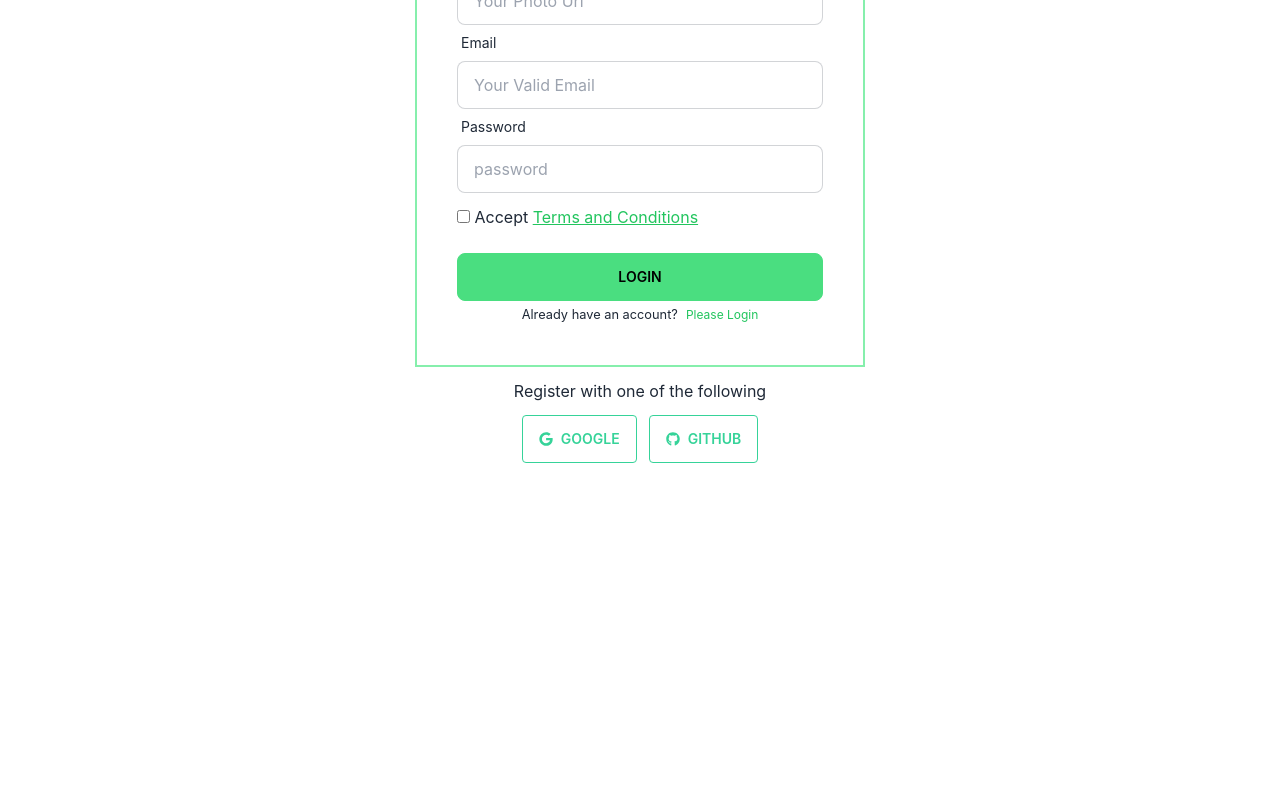
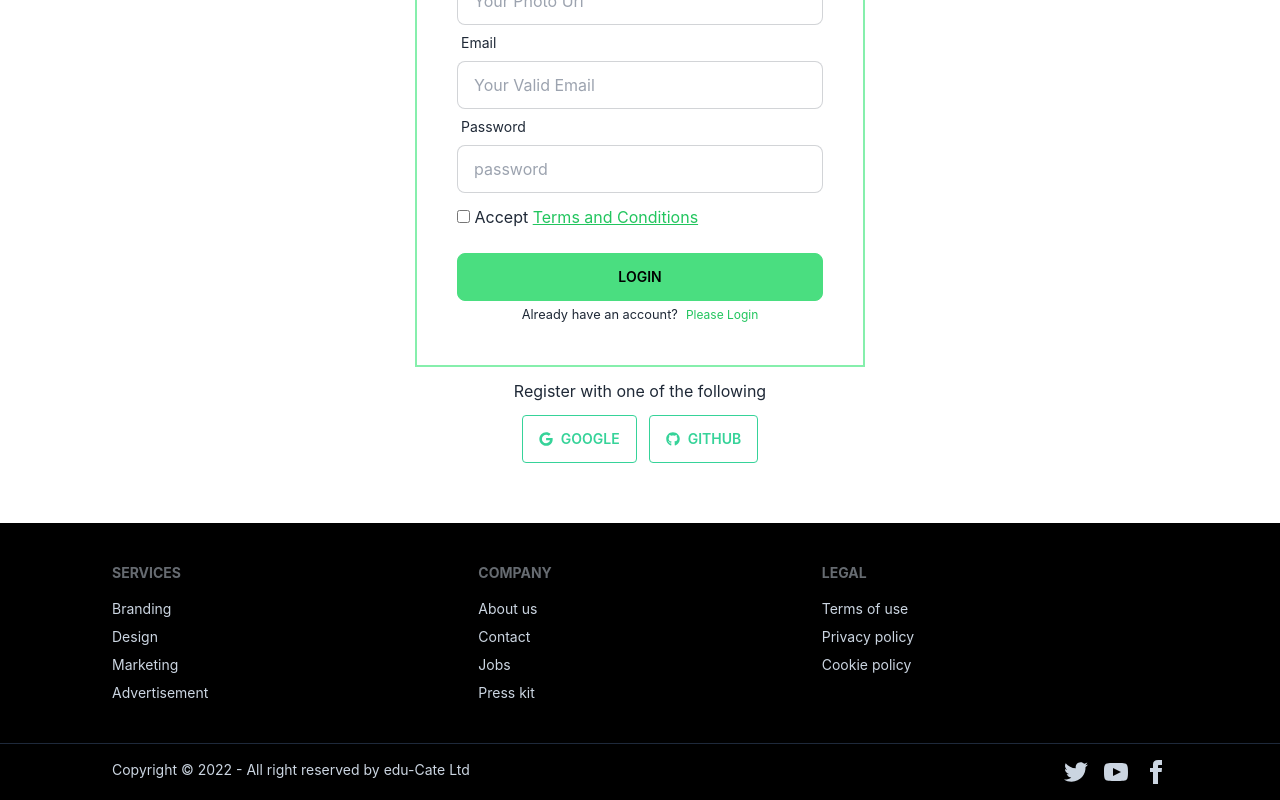
Before and after one commit to tauhid-hasan-dev/edu-cate-ed-tech-client, a React (Create React App) app: page /register in a window 1280 px wide. Shown: the part 362-1162 px from the top of the page. Before the commit the page ends 885 px from the top, so only its background shows below. Built offline with nearby package versions, Linux system fonts and the light colour scheme.

Commit message:
footer added

```diff
--- a/src/components/Blog/Blog.js
+++ b/src/components/Blog/Blog.js
@@ -1,9 +1,9 @@
 import React from 'react';
-import { FaArrowDown } from 'react-icons/fa';
+
 
 const Blog = () => {
     return (
-        <div>
+        <div className='bg-gray-700'>
             <div className='px-5 lg:px-28 py-10'>
                 <div className="cursor-pointer card rounded-md card-compact bg-gray-800  border-green-500 items-center ">
                     <div className="card-body items-center text-center m-5 ">
--- a/src/components/Courses/Courses.js
+++ b/src/components/Courses/Courses.js
@@ -4,7 +4,7 @@
 
 const Courses = () => {
     return (
-        <div className='grid grid-cols-12 px-10 lg:px-[7%] lg:py-5 bg-gray-700 gap-10'>
+        <div className='grid grid-cols-12 px-10 lg:px-[7%] lg:py-10 bg-gray-700 gap-10'>
             <div className="col-span-12 lg:col-span-3 hidden lg:block ">
                 <SideNav></SideNav>
             </div>
--- a/src/components/Other/Checkout/Checkout.js
+++ b/src/components/Other/Checkout/Checkout.js
@@ -7,7 +7,7 @@
 
     return (
         <div>
-            <div className='flex justify-center'>
+            <div className='flex justify-center '>
                 <div className='px-5 lg:px-20  py-10  flex flex-col items-center '>
                     <p className='text-2xl pb-5'>Checkout for <span className='text-green-600 text-3xl font-bold'>{title}</span> course</p>
                     <form className="p-7 lg:p-10  border-2 border-green-300 w-[350px]   lg:w-[450px] " >
--- /dev/null
+++ b/src/components/shared/Footer/Footer.js
@@ -0,0 +1,46 @@
+import React from 'react';
+
+const Footer = () => {
+    return (
+        <div className=''>
+            <footer className="footer p-10 bg-black  text-slate-300 px-28">
+                <div>
+                    <span className="footer-title">Services</span>
+                    <a href='/' className="link link-hover">Branding</a>
+                    <a href='/' className="link link-hover">Design</a>
+                    <a href='/' className="link link-hover">Marketing</a>
+                    <a href='/' className="link link-hover">Advertisement</a>
+                </div>
+                <div>
+                    <span className="footer-title">Company</span>
+                    <a href='/' className="link link-hover">About us</a>
+                    <a href='/' className="link link-hover">Contact</a>
+                    <a href='/' className="link link-hover">Jobs</a>
+                    <a href='/' className="link link-hover">Press kit</a>
+                </div>
+                <div>
+                    <span className="footer-title">Legal</span>
+                    <a href='/' className="link link-hover">Terms of use</a>
+                    <a href='/' className="link link-hover">Privacy policy</a>
+                    <a href='/' className="link link-hover">Cookie policy</a>
+                </div>
+            </footer>
+            <footer className="footer px-28 py-4 border-t border-slate-800 bg-black  text-slate-300  ">
+                <div className="items-center grid-flow-col">
+                    <div>
+                        <p>Copyright © 2022 - All right reserved by edu-Cate Ltd</p>
+                    </div>
+                </div>
+                <div className="md:place-self-center md:justify-self-end">
+                    <div className="grid grid-flow-col gap-4">
+                        <a href='/'><svg xmlns="http://www.w3.org/2000/svg" width="24" height="24" viewBox="0 0 24 24" className="fill-current"><path d="M24 4.557c-.883.392-1.832.656-2.828.775 1.017-.609 1.798-1.574 2.165-2.724-.951.564-2.005.974-3.127 1.195-.897-.957-2.178-1.555-3.594-1.555-3.179 0-5.515 2.966-4.797 6.045-4.091-.205-7.719-2.165-10.148-5.144-1.29 2.213-.669 5.108 1.523 6.574-.806-.026-1.566-.247-2.229-.616-.054 2.281 1.581 4.415 3.949 4.89-.693.188-1.452.232-2.224.084.626 1.956 2.444 3.379 4.6 3.419-2.07 1.623-4.678 2.348-7.29 2.04 2.179 1.397 4.768 2.212 7.548 2.212 9.142 0 14.307-7.721 13.995-14.646.962-.695 1.797-1.562 2.457-2.549z"></path></svg></a>
+                        <a href='/'><svg xmlns="http://www.w3.org/2000/svg" width="24" height="24" viewBox="0 0 24 24" className="fill-current"><path d="M19.615 3.184c-3.604-.246-11.631-.245-15.23 0-3.897.266-4.356 2.62-4.385 8.816.029 6.185.484 8.549 4.385 8.816 3.6.245 11.626.246 15.23 0 3.897-.266 4.356-2.62 4.385-8.816-.029-6.185-.484-8.549-4.385-8.816zm-10.615 12.816v-8l8 3.993-8 4.007z"></path></svg></a>
+                        <a href='/'><svg xmlns="http://www.w3.org/2000/svg" width="24" height="24" viewBox="0 0 24 24" className="fill-current"><path d="M9 8h-3v4h3v12h5v-12h3.642l.358-4h-4v-1.667c0-.955.192-1.333 1.115-1.333h2.885v-5h-3.808c-3.596 0-5.192 1.583-5.192 4.615v3.385z"></path></svg></a>
+                    </div>
+                </div>
+            </footer>
+        </div>
+    );
+};
+
+export default Footer;
--- a/src/layouts/Main/Main.js
+++ b/src/layouts/Main/Main.js
@@ -1,5 +1,6 @@
 import React from 'react';
 import { Outlet } from 'react-router-dom';
+import Footer from '../../components/shared/Footer/Footer';
 import Header from '../../components/shared/Header/Header';
 
 const Main = () => {
@@ -7,6 +8,7 @@
         <div>
             <Header></Header>
             <Outlet></Outlet>
+            <Footer></Footer>
         </div>
     );
 };
```
